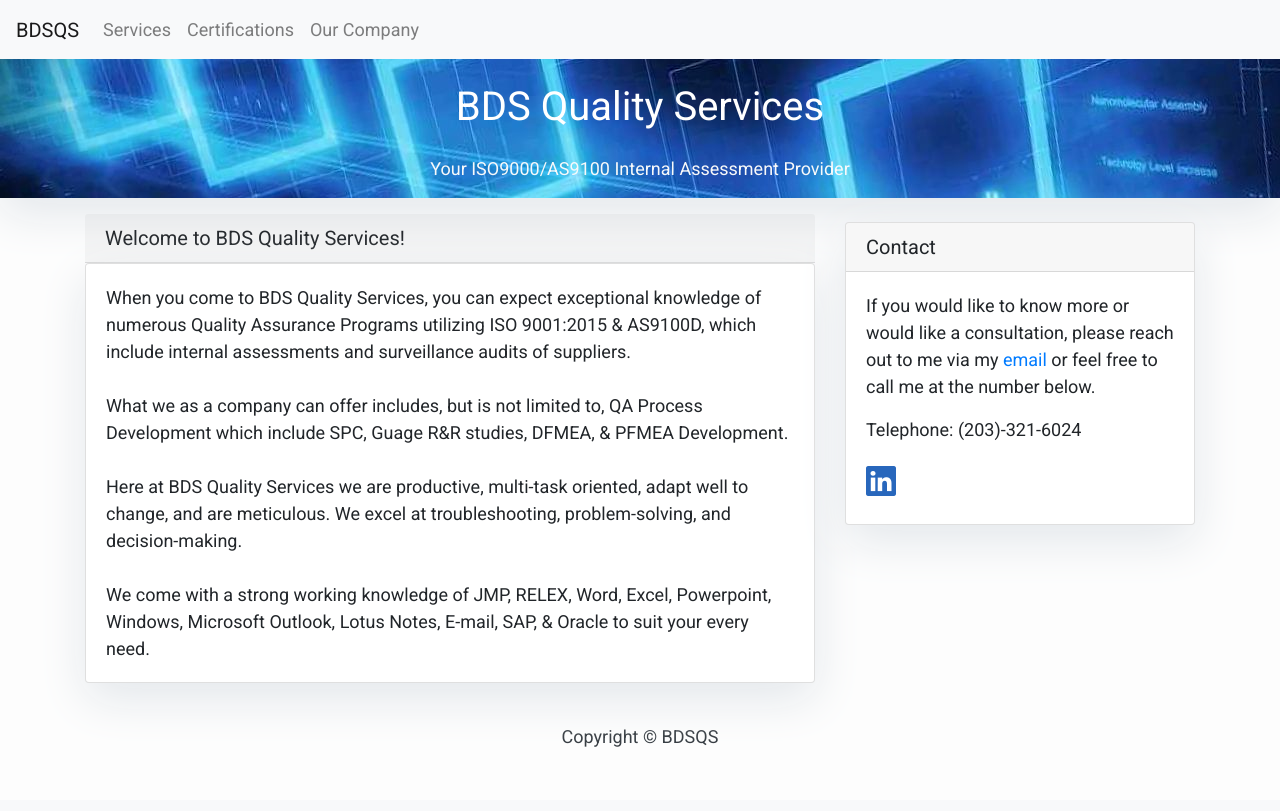
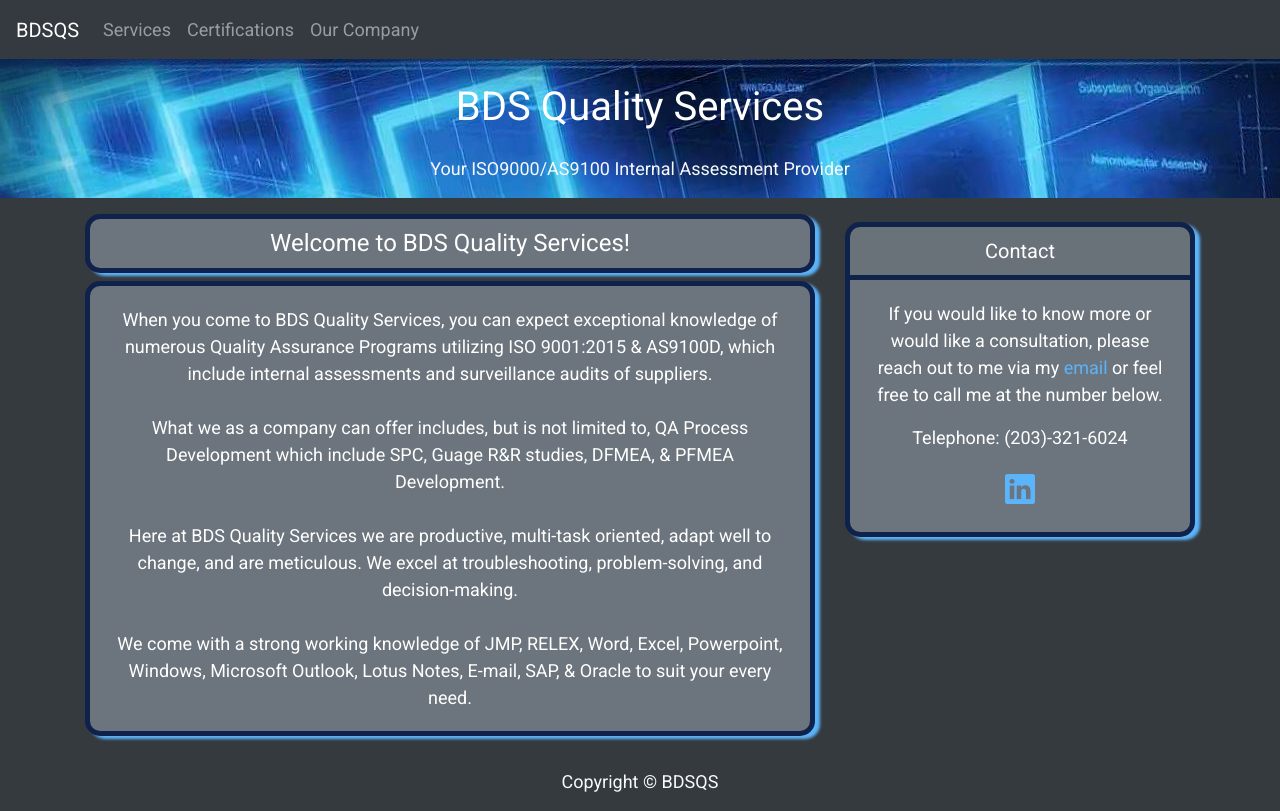
Before and after one commit to michaelbryanstark/bdsQualityServices, a Django app: page / in a window 1280 px wide. Before the commit the page ends 747 px from the top, so only its background shows below. Run offline with Django 3.2, Linux system fonts and the light colour scheme; some libraries are stand-ins or nearby versions.

Commit message:
restyled all pages to logo theme

```diff
--- a/main_app/templates/base.html
+++ b/main_app/templates/base.html
@@ -20,7 +20,7 @@
     </head>
 
     <body>
-        <nav class="navbar navbar-expand-lg navbar-light bg-light">
+        <nav class="navbar navbar-expand-lg navbar-dark bg-dark">
             <a class="navbar-brand" href="{% url 'home' %}">BDSQS</a>
             <button class="navbar-toggler" type="button" data-toggle="collapse" data-target="#navbarSupportedContent" aria-controls="navbarSupportedContent" aria-expanded="false" aria-label="Toggle navigation">
               <span class="navbar-toggler-icon"></span>
@@ -51,7 +51,7 @@
         <!-- Content Goes here -->
         {% endblock content %}
         <footer class="py-3 bg-grey">
-            <p class="m-0 text-dark text-center ">Copyright &copy; BDSQS</p>
+            <p class="m-0 text-light text-center ">Copyright &copy; BDSQS</p>
         </footer>
         <script src="https://code.jquery.com/jquery-3.2.1.slim.min.js" integrity="sha384-KJ3o2DKtIkvYIK3UENzmM7KCkRr/rE9/Qpg6aAZGJwFDMVNA/GpGFF93hXpG5KkN" crossorigin="anonymous"></script>
         <script src="https://cdnjs.cloudflare.com/ajax/libs/popper.js/1.11.0/umd/popper.min.js" integrity="sha384-b/U6ypiBEHpOf/4+1nzFpr53nxSS+GLCkfwBdFNTxtclqqenISfwAzpKaMNFNmj4" crossorigin="anonymous"></script>
--- a/main_app/templates/index.html
+++ b/main_app/templates/index.html
@@ -5,7 +5,7 @@
     body {
         font-family: "Roboto", sans-serif;
         font-size: 18px;
-        background-color: #fdfdfd;
+        background-color: rgb(53, 58, 63);
     }
 
     .head_text {
@@ -13,14 +13,30 @@
     }
 
     .card {
-        box-shadow: 0 16px 48px #E3E7EB;
+        box-shadow: none;
+        text-align: center;
+        border-width: 5px;
+        border-color: rgb(15, 34, 75);
+        border-radius: 15px;
+    }
+
+    .card-header {
+        border-width: 5px;
+        border-color: rgb(15, 34, 75);
+        border-radius: 15px;
+    }
+
+    h4 {
+        text-align: center;
+        margin-top: 10px;
+        margin-bottom: 10px;
     }
 
     .masthead {
             background: #3398E1;
             text-align:center;
             height: auto;
-            box-shadow: 0 16px 48px #E3E7EB;
+            box-shadow: none;
             background: url("/static/images/header.jpg") 50% 0 no-repeat fixed;
 
         }
@@ -46,8 +62,8 @@
 <div class="container">
     <div class="row">
         <div class="col-md-8 mt-3 left">
-            <h5 class="card-header">Welcome to BDS Quality Services!</h5>
-            <div class="card mb-4">
+            <div class="card text-white bg-secondary mb-2 "><h4>Welcome to BDS Quality Services!</h4></div>
+            <div class="card text-white bg-secondary mb-3">
                 <div class="card-body">
 
                     <!-- <p class="card-text">Any information you want on the landing page</p>
--- a/main_app/templates/sidebar.html
+++ b/main_app/templates/sidebar.html
@@ -2,7 +2,7 @@
 {% load static %}
 <style>
         .card{
-            box-shadow: 0 16px 48px #E3E7EB;
+            box-shadow: 5px 3px 3px rgb(91, 180, 249);
         }
 
         img.card {
@@ -15,18 +15,25 @@
             text-align: center;
         }
 
+        a {
+            color: rgb(91, 180, 249);
+        }
+        a:hover {
+            color: rgb(255, 255, 255)
+        }
+
 </style>
 
 <!-- Sidebar Widgets Column -->
 <div class="col-md-4 float-right ">
-<div class="card my-4">
+<div class="card text-white bg-secondary my-4">
         <h5 class="card-header">Contact</h5>
     <div class="card-body">
         <p>If you would like to know more or would like a consultation, please reach out to me via my <a href="mailto:bdstark@bdsqs.net">email</a> or feel free to call me at the number below.</p>
 
         <p class="card-text">Telephone: (203)-321-6024</p>
         <!-- <i class="fab fa-linkedin"></i> -->
-        <a href="https://www.linkedin.com/in/bdstark2000/"><i class="bi bi-linkedin" style="color:rgb(40, 103, 188)"></i></a>
+        <a href="https://www.linkedin.com/in/bdstark2000/"><i class="bi bi-linkedin" style="color:rgb(91, 180, 249)"></i></a>
 
 
 
```
Also changed, not shown: main_app/templates/certifications.html (+22 -5 lines), main_app/templates/company.html (+22 -5 lines), main_app/templates/contact.html (+6 -6 lines), main_app/templates/services.html (+22 -5 lines), 3 other files.
